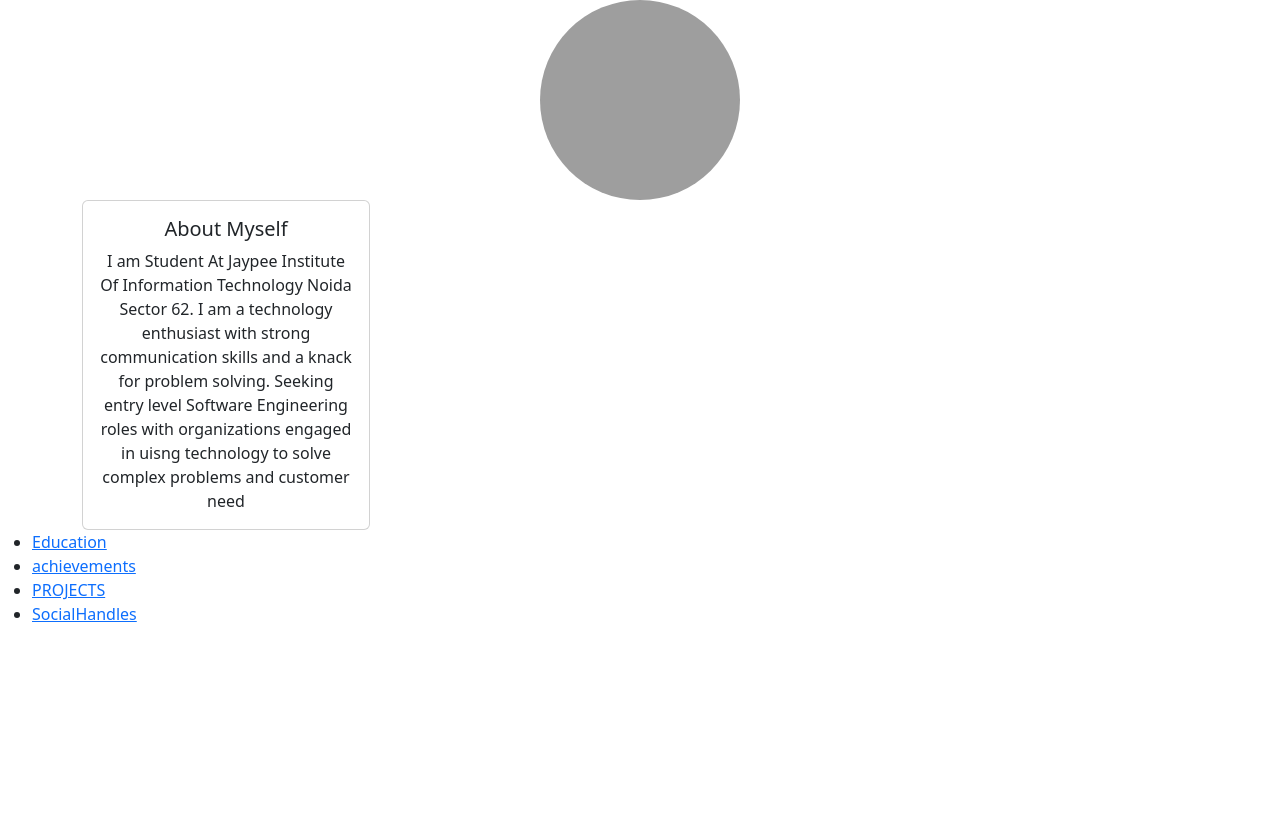
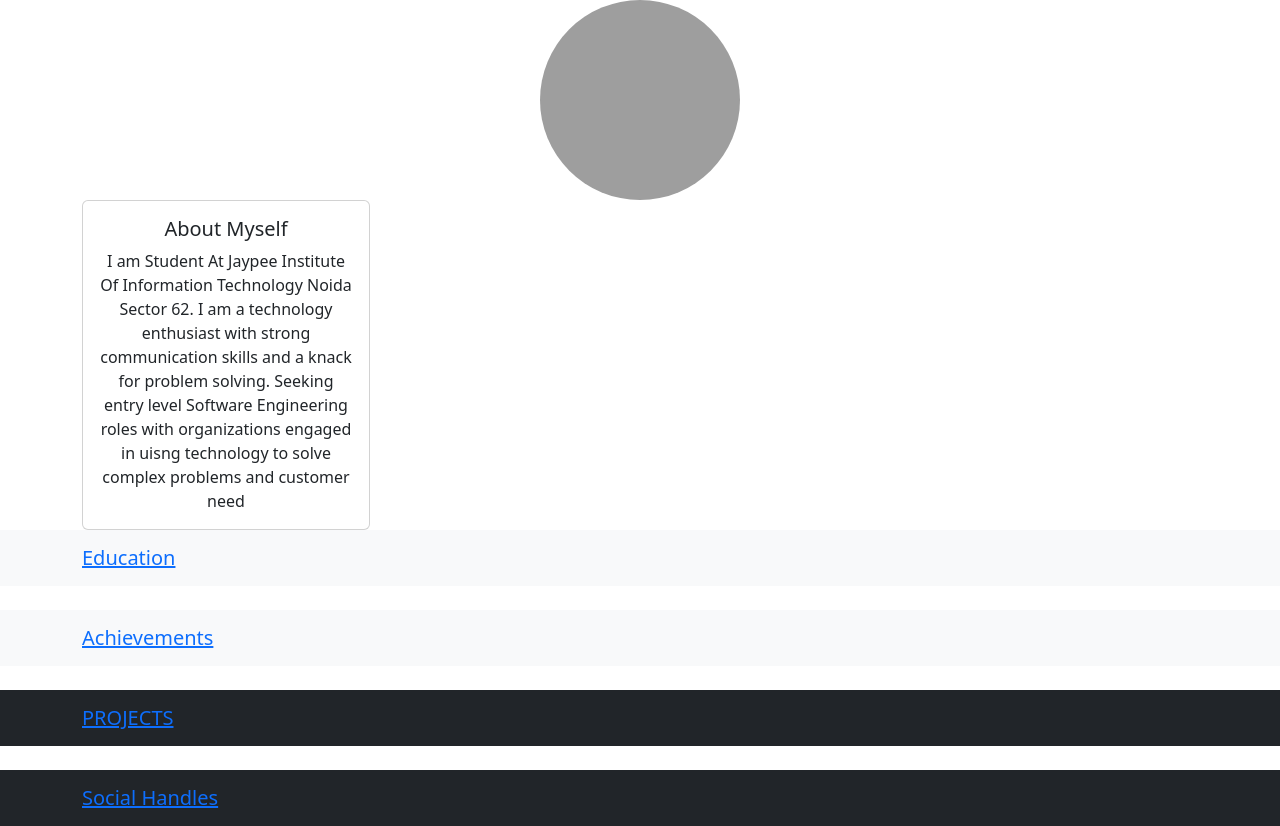
Before and after one commit to Inventor227/portfolio, a React (Create React App) app: page / in a window 1280 px wide. Before the commit the page ends 800 px from the top, so only its background shows below. Built offline with nearby package versions, Linux system fonts and the light colour scheme; grey boxes are pictures that could not be loaded.

Commit message:
Updated Navbar and links

```diff
--- a/src/components/Home.js
+++ b/src/components/Home.js
@@ -1,8 +1,21 @@
+import 'bootstrap/dist/css/bootstrap.min.css';
+import Button from 'react-bootstrap/Button';
+import Image from "react-bootstrap/Image";
+import Container from 'react-bootstrap/Container';
+import Row from 'react-bootstrap/Row';
+import Col from 'react-bootstrap/Col';
+import Card from 'react-bootstrap/Card';
+import Navbar from 'react-bootstrap/Navbar';
+import Education from "./education";
+import Achievements from "./achievements";
+import Projects from "./Projects"
+import SocialHandles from "./SocialHandles"
+import React from "react";
 import { BrowserRouter, Link } from "react-router-dom";
 const Home = () => {
     return (
         <>
-            <nav>
+            {/* <nav>
                 <ul>
                     <li>
                         <Link to="/education">Education</Link>
@@ -17,7 +30,38 @@ const Home = () => {
                         <Link to="/SocialHandles">SocialHandles</Link>
                     </li>
                 </ul>
-            </nav>
+            </nav> */}
+            <Navbar bg="light">
+        <Container>
+          <Navbar.Brand >
+          <Link to="/education" >Education</Link>
+          </Navbar.Brand>
+        </Container>
+      </Navbar>
+      <br />
+      <Navbar bg="light">
+        <Container>
+          <Navbar.Brand>
+          <Link to="/achievements">Achievements</Link>
+          </Navbar.Brand>
+        </Container>
+      </Navbar>
+      <br />
+      <Navbar bg="dark">
+        <Container>
+          <Navbar.Brand >
+          <Link to="/Projects">PROJECTS</Link>
+          </Navbar.Brand>
+        </Container>
+      </Navbar>
+      <br />
+      <Navbar bg="dark" variant="dark">
+        <Container>
+          <Navbar.Brand >
+          <Link to="/SocialHandles">Social Handles</Link>
+          </Navbar.Brand>
+        </Container>
+      </Navbar>
         </>
     )
 };
```
